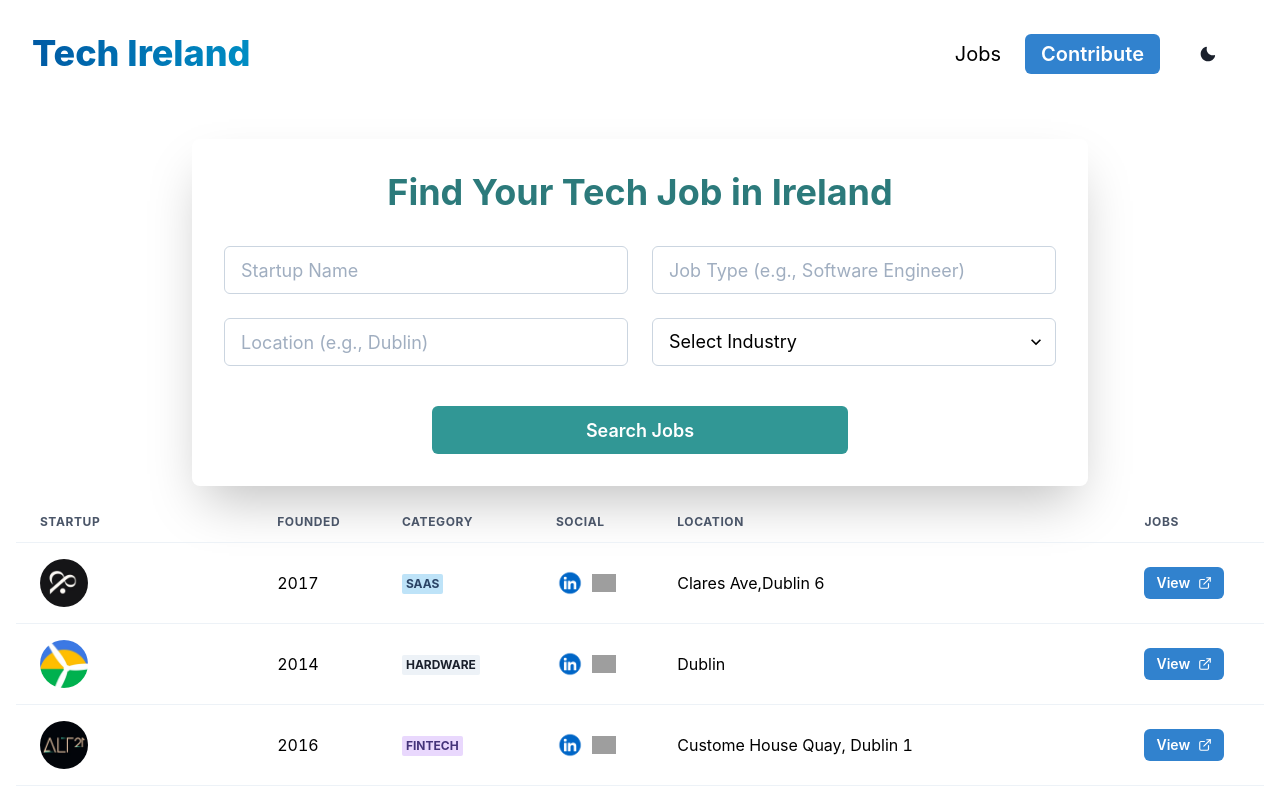
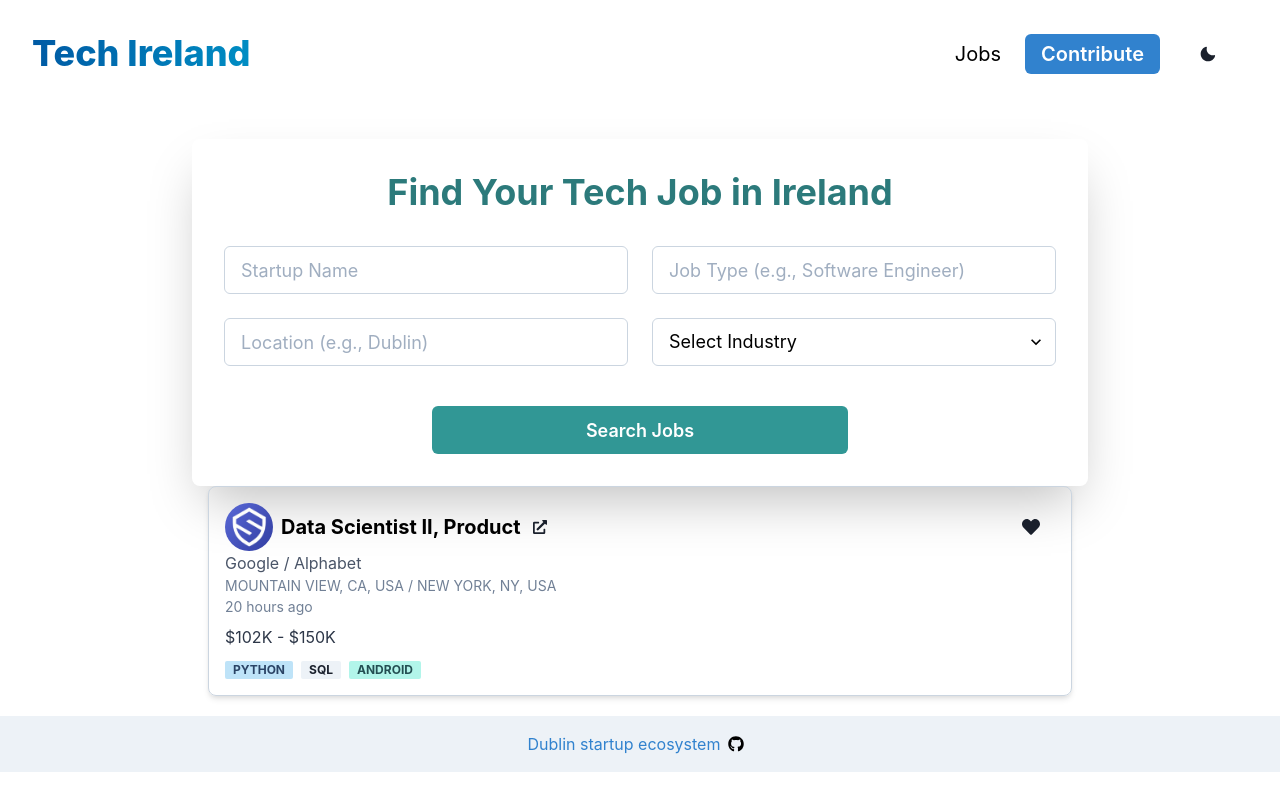
Before and after one commit to evangordo/startups_eire, a Next.js app: page / in a window 1280 px wide. Shown: the top 800 px of the page. Built offline with nearby package versions, Linux system fonts and the light colour scheme; grey boxes are pictures that could not be loaded.

Commit message:
added jobs card

```diff
--- a/src/app/components/jobsCard.tsx
+++ b/src/app/components/jobsCard.tsx
@@ -1,12 +1,72 @@
-import { Box, Heading } from "@chakra-ui/react";
+import {
+  Box,
+  Container,
+  Heading,
+  Flex,
+  Text,
+  Badge,
+  IconButton,
+  Avatar,
+} from "@chakra-ui/react";
+import { FaHeart, FaExternalLinkAlt } from "react-icons/fa";
 import React from "react";
 
 export default function JobsCard() {
   return (
-    <div>
-      <Box borderWidth={"1px"} borderColor={"red"} borderRadius={"sm"}>
-        <Heading>Jobs</Heading>
+    <Container maxW={"4xl"} mb={5}>
+      <Box
+        borderWidth={"1px"}
+        borderColor={"gray.300"}
+        borderRadius={"lg"}
+        p={4}
+        shadow={"md"}
+      >
+        <Flex justifyContent="space-between">
+          <Box>
+            <Flex alignItems="center">
+              <Avatar src={`/logos/storehero.png`} />
+              <Heading size="md" fontWeight="bold" ml={2}>
+                Data Scientist II, Product
+              </Heading>
+              <IconButton
+                icon={<FaExternalLinkAlt />}
+                size="sm"
+                variant="ghost"
+                ml="auto"
+                aria-label="Open job link"
+              />
+            </Flex>
+            <Text color="gray.600">Google / Alphabet</Text>
+
+            <Text color="gray.500" fontSize="sm">
+              MOUNTAIN VIEW, CA, USA / NEW YORK, NY, USA
+            </Text>
+            <Text color="gray.500" fontSize="sm">
+              20 hours ago
+            </Text>
+            <Text color="gray.700" mt={2}>
+              $102K - $150K
+            </Text>
+            <Flex mt={3} gap={2}>
+              <Badge colorScheme="blue" px={2}>
+                Python
+              </Badge>
+              <Badge colorScheme="gray" px={2}>
+                SQL
+              </Badge>
+              <Badge colorScheme="teal" px={2}>
+                Android
+              </Badge>
+            </Flex>
+          </Box>
+          <IconButton
+            icon={<FaHeart />}
+            size="lg"
+            variant="ghost"
+            aria-label="Save job"
+          />
+        </Flex>
       </Box>
-    </div>
+    </Container>
   );
 }
--- a/src/app/page.tsx
+++ b/src/app/page.tsx
@@ -2,6 +2,7 @@
 import { useState } from "react";
 import Hero from "./components/hero";
 import JobsBoard from "./components/jobsBoard";
+import JobsCard from "./components/jobsCard";
 
 export default function Home() {
   const [search, setSearch] = useState("");
@@ -9,7 +10,9 @@ export default function Home() {
   return (
     <main>
       <Hero setSearch={setSearch} filter={filter} setFilter={setFilter} />
-      <JobsBoard search={search} filter={filter} />
+      {/* <JobsBoard search={search} filter={filter} /> */}
+
+      <JobsCard />
     </main>
   );
 }
```
